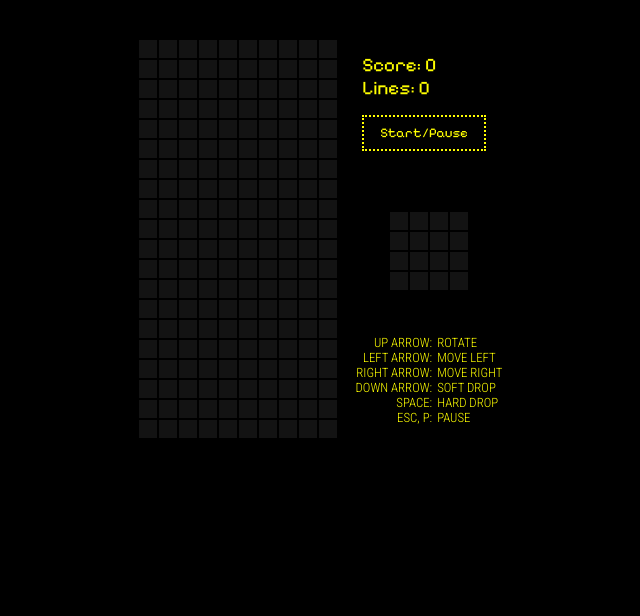
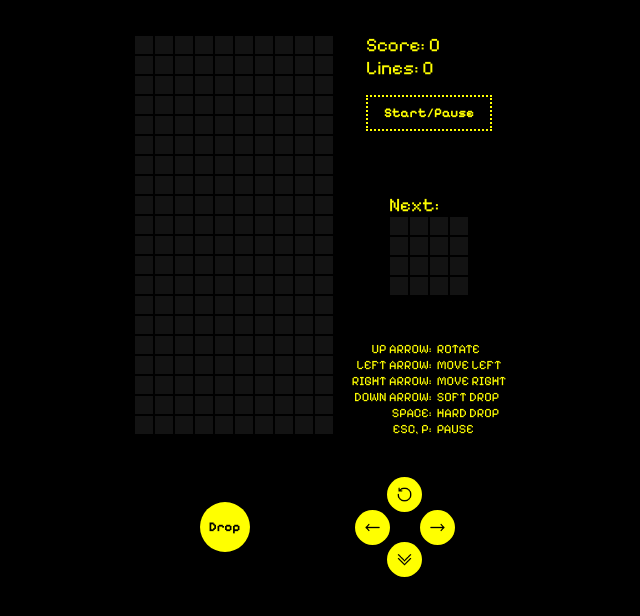
Before and after one commit to juliabgkv/tetris-app-js, a plain HTML site: page index.html in a window 1280 px wide. Shown: the part 92-708 px from the top of the page, without its empty margins (313-953 px from the left). Drawn offline with Linux system fonts and the light colour scheme.

Commit message:
Added control buttons

```diff
--- a/app.js
+++ b/app.js
@@ -5,9 +5,10 @@ const GAME_OVER_CLASS = 'game-over';
 const grid = document.querySelector('#grid');
 const scoreElem = document.querySelector('#score');
 const linesElem = document.querySelector('#lines');
-const startPauseBtn = document.querySelector('#start-pause-button');
+const startPauseBtn = document.querySelector('#startPauseButton');
+const controlButtons = document.querySelector('#controlButtons');
 let squaresArr = Array.from(document.querySelectorAll('#grid div'));
-let miniDisplayArr = Array.from(document.querySelectorAll('#display-next div'));
+let miniDisplayArr = Array.from(document.querySelectorAll('#displayNext div'));
 
 const mainBackgroundColor = '#131313';
 let score = 0;
@@ -330,3 +331,19 @@ function gameOverCheck() {
         isGameActive = false;
     }
 }
+
+controlButtons.addEventListener('click', (e) => {
+    if(isGameActive) {
+        if(e.target.classList.contains('rotate-btn')) {
+            rotateBlock();
+        } else if(e.target.classList.contains('left-btn')) {
+            moveLeft();
+        } else if(e.target.classList.contains('right-btn')) {
+            moveRight();
+        } else if(e.target.classList.contains('down-btn')) {
+            moveDown();
+        } else if(e.target.classList.contains('drop-btn')) {
+            dropBlock();
+        }
+    }
+});
--- a/index.html
+++ b/index.html
@@ -9,6 +9,7 @@
 <body>
     <h2>Tetris Game</h2>
     <div class="container">
+        <div class="main-game-window">
             <div id="grid" class="grid">
                 <div></div>
                 <div></div>
@@ -225,9 +226,11 @@
                 <div class="game-info__controls">
                     <div>Score: <span id="score">0</span></div>
                     <div>Lines: <span id="lines">0</span></div>
-                <button id="start-pause-button">Start/Pause</button>
+                    <button id="startPauseButton">Start/Pause</button>
                 </div>
-            <div id="display-next" class="mini-grid">
+                <div class="next-block">
+                    <p>Next:</p>
+                    <div id="displayNext" class="mini-grid">
                         <div></div>
                         <div></div>
                         <div></div>
@@ -244,6 +247,7 @@
                         <div></div>
                         <div></div>
                         <div></div>
+                    </div>
                 </div>
                 <div class="game-info__hints">
                     <div class="left-column">
@@ -265,6 +269,16 @@
                 </div>
             </div>
         </div>
+        <div id="controlButtons" class="control-buttons">
+            <button class="control-button drop-btn">Drop</button>
+            <div class="circle-buttons">
+                <button class="control-button rotate-btn"></button>
+                <button class="control-button left-btn"></button>
+                <button class="control-button right-btn"></button>
+                <button class="control-button down-btn"></button>
+            </div>
+        </div>
+    </div>
 
     <script src="./app.js"></script>
 </body>
--- a/style.css
+++ b/style.css
@@ -4,10 +4,18 @@ body, html,* {
     box-sizing: border-box;
     margin: 0;
     background-color: black;
+    font-family: 'Pixelify Sans', sans-serif;
+}
+
+html {
+    min-width: 400px;
+}
+
+button {
+    cursor: pointer;
 }
 
 h2 {
-    font-family: 'Pixelify Sans', sans-serif;
     font-size: 3rem;
     color: yellow;
     text-align: center;
@@ -15,7 +23,14 @@ h2 {
 }
 
 .container {
-    margin: 40px auto;
+    display: flex;
+    flex-direction: column;
+    width: 400px;
+    margin: auto;
+}
+
+.main-game-window {
+    margin: 20px auto;
     display: flex;
     justify-content: center;
 }
@@ -54,10 +69,9 @@ h2 {
     height: 30px;
     padding: 0.5rem 1rem;
     line-height: 30px;
-    font-family: 'Pixelify Sans', sans-serif;
     color: yellow;
     background-color: #131313;
-    border: 2px yellow solid;
+    border: 2px solid yellow;
     animation: floating 3s ease-in-out infinite ;
 }
 
@@ -77,16 +91,14 @@ h2 {
     height: 30px;
     padding: 0.5rem 1rem;
     line-height: 30px;
-    font-family: 'Pixelify Sans', sans-serif;
     color: yellow;
     background-color: #131313;
-    border: 2px yellow solid;
+    border: 2px solid yellow;
 }
 
 .game-info {
-    font-family: 'Pixelify Sans', sans-serif;
     color: yellow;
-    margin: 1rem 1rem;
+    margin: 0 1rem;
     font-size: 1.2rem;
     display: flex;
     flex-flow: column;
@@ -95,16 +107,18 @@ h2 {
 }
 
 .game-info .game-info__controls button {
-    font-family: 'Pixelify Sans', sans-serif;
     color: yellow;
     border: 2px dotted yellow;
     margin: 1rem 0;
     padding: 0.5rem 1rem;
-    cursor: pointer;
+    font-weight: 700;
+    transition: all 100ms ease-in-out;
 }
 
-.game-info .game-info__controls button:first-of-type {
-    margin-right: 10px;
+.game-info .game-info__controls button:hover {
+    border: 2px solid yellow;
+    background-color: yellow;
+    color: black;
 }
 
 .game-info .game-info__controls button:focus {
@@ -138,6 +152,104 @@ h2 {
     margin-right: 5px;
 }
 
+.control-buttons {
+    display: flex;
+    justify-content: space-around;
+    align-items: center;
+    margin: 20px;
+}
+
+.circle-buttons {
+    position: relative;
+    width: 100px;
+    height: 100px;
+}
+
+.circle-buttons .control-button {
+    position: absolute;
+}
+
+.circle-buttons .control-button:nth-child(1) {
+    top: 0;
+    left: calc(100px/2 - 35px/2);
+}
+
+.circle-buttons .control-button:nth-child(2) {
+    left: 0;
+    top: calc(100px/2 - 35px/2);
+}
+
+.circle-buttons .control-button:nth-child(3) {
+    right: 0;
+    top: calc(100px/2 - 35px/2);
+}
+
+.circle-buttons .control-button:nth-child(4) {
+    bottom: 0;
+    left: calc(100px/2 - 35px/2);
+}
+
+.control-button {
+    border: none;
+    background-color: yellow;
+    border-radius: 50%;
+    transition: all 100ms ease-in-out;
+}
+
+.control-button:hover {
+    scale: 1.2;
+    background-color: black;
+    color: yellow
+}
+
+.control-button:not(.drop-btn) {
+    width: 35px;
+    height: 35px;
+    background-size: 15px 15px;
+    background-position: center;
+    background-repeat: no-repeat;
+}
+
+.control-button.drop-btn {
+    width: 50px;
+    height: 50px;
+    font-weight: 700;
+}
+
+.control-button.left-btn,
+.control-button.right-btn {
+    background-image: url('./assets/icons8-up-arrow-50.png');
+}
+
+.control-button.left-btn:hover,
+.control-button.right-btn:hover {
+    background-image: url('./assets/icons8-up-arrow-50-yellow.png');
+}
+
+.control-button.left-btn {
+    rotate: 270deg;
+}
+
+.control-button.right-btn {
+    rotate: 90deg;
+}
+
+.control-button.rotate-btn {
+    background-image: url('./assets/icons8-rotate-50.png');
+}
+
+.control-button.rotate-btn:hover {
+    background-image: url('./assets/icons8-rotate-50-yellow.png');
+}
+
+.control-button.down-btn {
+    background-image: url('./assets/icons8-double-down-50.png');
+}
+
+.control-button.down-btn:hover {
+    background-image: url('./assets/icons8-double-down-50-yellow.png');
+}
+
 @keyframes floating {
     0% {
         transform: translate(-50%, -40%);
```
Also changed, not shown: assets/icons8-double-down-50-yellow.png (added), assets/icons8-double-down-50.png (added), assets/icons8-rotate-50-yellow.png (added), assets/icons8-rotate-50.png (added), assets/icons8-up-arrow-50-yellow.png (added), assets/icons8-up-arrow-50.png (added). Lines whose indentation alone changed are shown as unchanged.
